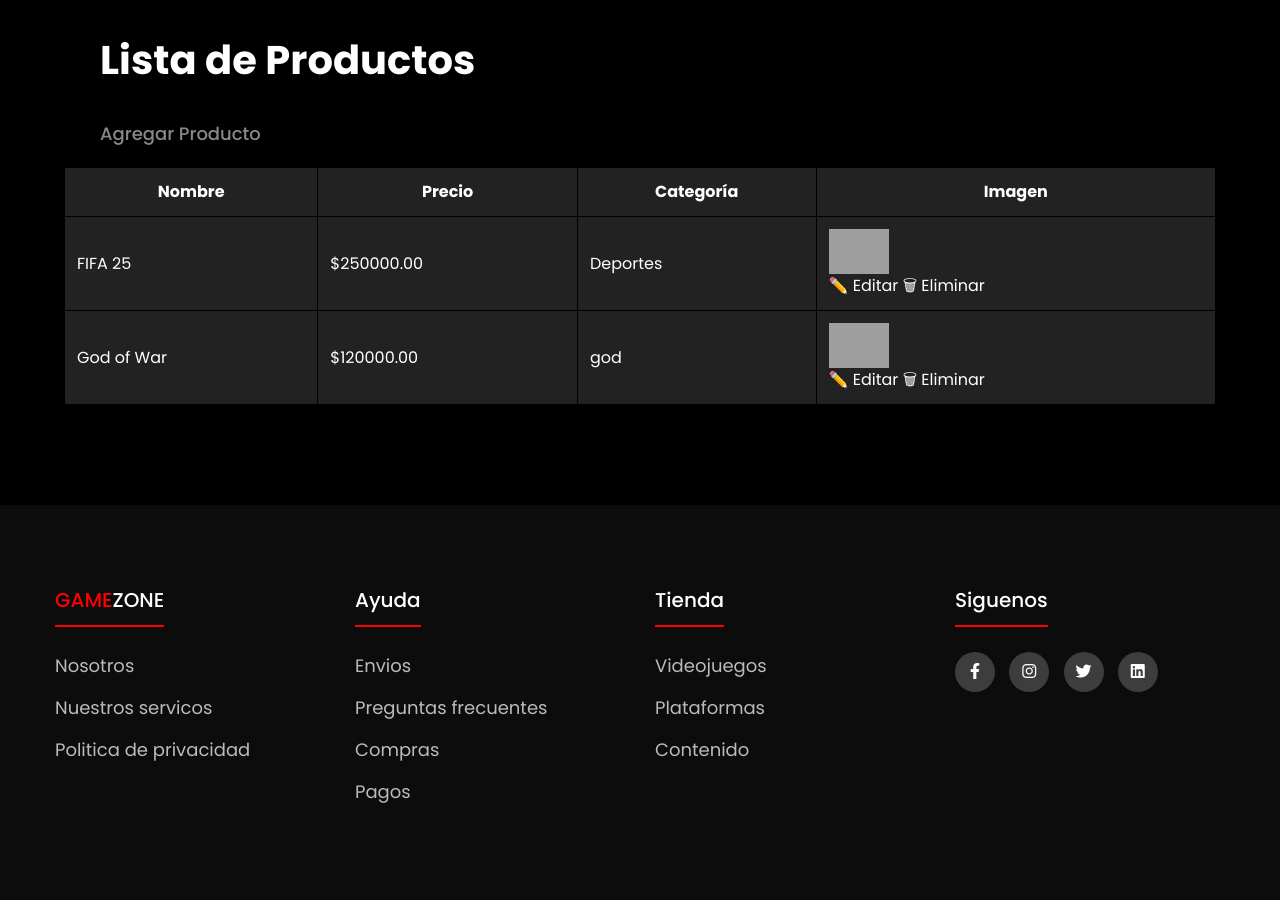
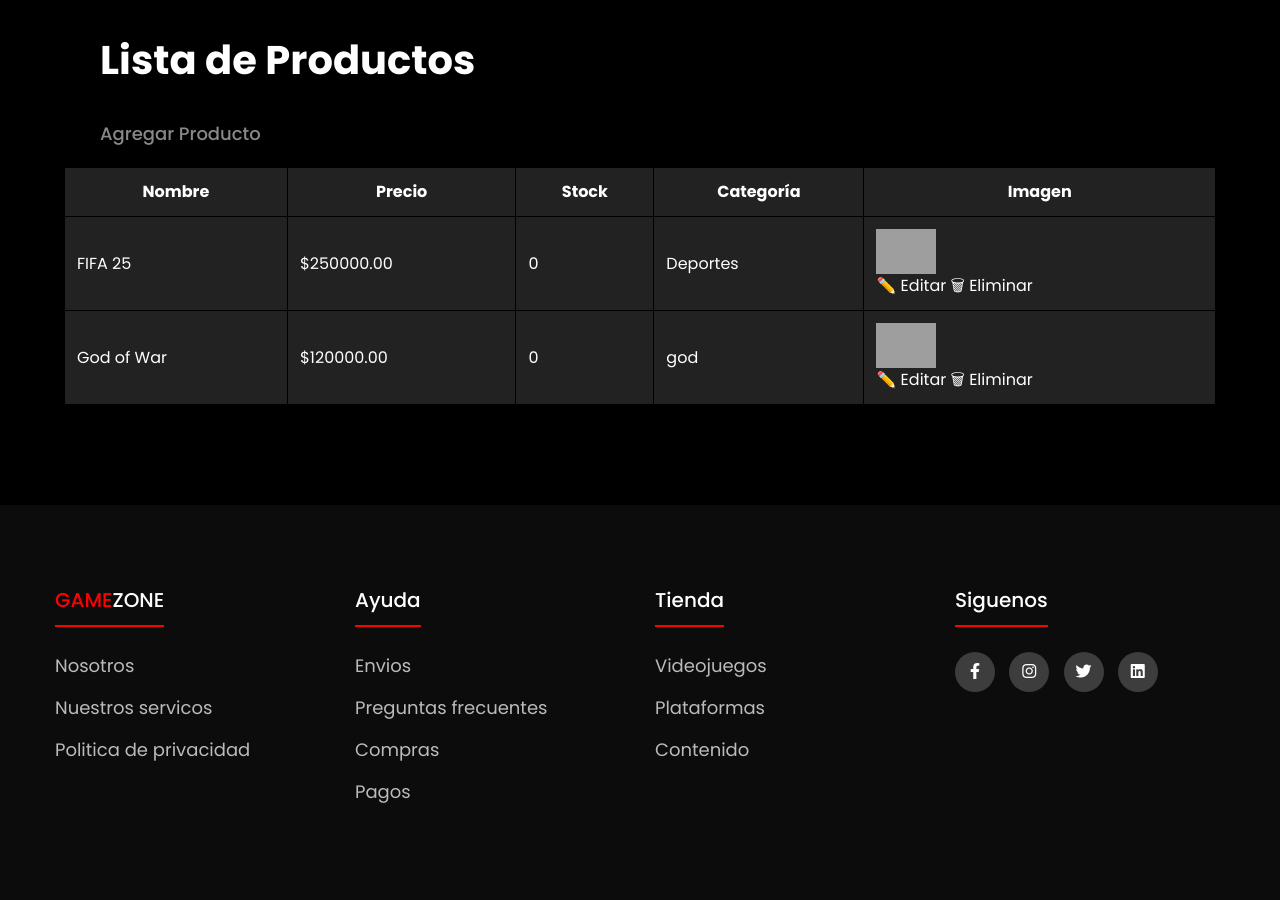
Before and after one commit to Sebcas16131/tienda_juegos, a PHP site: page /products.php in a window 1280 px wide. Shown: the part 70-970 px from the top of the page. Run offline with PHP 8.4, Linux system fonts and the light colour scheme; data comes from the database, SQL or seed files in the repository; some libraries are stand-ins or nearby versions; grey boxes are pictures that could not be loaded.

Commit message:
Funcionalidad de stock de productos

```diff
--- a/tienda/controllers/productcontroller.php
+++ b/tienda/controllers/productcontroller.php
@@ -18,6 +18,7 @@ class ProductController {
             $description = $_POST['description'] ?? '';
             $price = $_POST['price'] ?? '';
             $category_id = $_POST['category_id'] ?? null;
+            $stock=$_POST['stock']?? 0;
 
             // Subir imagen
             $image = '';
@@ -29,9 +30,15 @@ class ProductController {
             }
 
             if ($name && $price && $category_id) {
-                $productModel->save($name, $description, $price, $image, $category_id);
-                header('Location: products.php');
-                exit;
+                if($stock>0){
+                    $productModel->save($name, $description, $price, $image, $category_id,$stock);
+                    header('Location: products.php');
+                    exit;
+                }
+                else{
+                    $error = "Stock Invalido";
+                }
+
             } else {
                 $error = "Todos los campos son obligatorios.";
             }
@@ -63,6 +70,7 @@ public function update() {
         $price = $_POST['price'];
         $description = $_POST['description'];
         $category_id = $_POST['category_id'];
+        $stock=$_POST['stock']?? 0;
 
         $image = null;
 
@@ -73,9 +81,14 @@ public function update() {
         }
 
         $productModel = new Product();
-        $productModel->update($id, $name, $price, $description, $category_id, $image);
-
-        header('Location: products.php');
+        if($stock>0){
+                    $productModel->update($id, $name, $price, $description, $category_id, $image, $stock);
+                    header('Location: products.php');
+                    exit;
+                }
+                else{
+                    $error = "Stock Invalido";
+                }
         exit;
 
     }
--- a/tienda/models/product.php
+++ b/tienda/models/product.php
@@ -18,11 +18,11 @@ class Product {
         return $stmt->fetchAll(PDO::FETCH_ASSOC);
     }
 
-    public function save($name, $description, $price, $image, $category_id) {
-        $sql = "INSERT INTO products (name, description, price, image, category_id)
-                VALUES (?, ?, ?, ?, ?)";
+    public function save($name, $description, $price, $image, $category_id,$stock) {
+        $sql = "INSERT INTO products (name, description, price, image, category_id,stock)
+                VALUES (?, ?, ?, ?, ?,?)";
         $stmt = $this->conn->prepare($sql);
-        return $stmt->execute([$name, $description, $price, $image, $category_id]);
+        return $stmt->execute([$name, $description, $price, $image, $category_id,$stock]);
     }
 
     public function getCategories() {
@@ -67,13 +67,13 @@ public function search($name, $category_id = null) {
     $stmt->execute($params);
     return $stmt->fetchAll(PDO::FETCH_ASSOC);
 }
-public function update($id, $name, $price, $description, $category_id, $image = null) {
+public function update($id, $name, $price, $description, $category_id, $image = null,$stock) {
     if ($image) {
-        $sql = "UPDATE products SET name = ?, price = ?, description = ?, category_id = ?, image = ? WHERE id = ?";
-        $params = [$name, $price, $description, $category_id, $image, $id];
+        $sql = "UPDATE products SET name = ?, price = ?, description = ?, category_id = ?, image = ?, stock=? WHERE id = ?";
+        $params = [$name, $price, $description, $category_id, $image,$stock,$id];
     } else {
-        $sql = "UPDATE products SET name = ?, price = ?, description = ?, category_id = ? WHERE id = ?";
-        $params = [$name, $price, $description, $category_id, $id];
+        $sql = "UPDATE products SET name = ?, price = ?, description = ?, category_id = ?, stock=? WHERE id = ?";
+        $params = [$name, $price, $description, $category_id,$stock, $id];
     }
 
     $stmt = $this->conn->prepare($sql);
--- a/tienda/tienda_virtual.sql
+++ b/tienda/tienda_virtual.sql
@@ -18,6 +18,8 @@ SET time_zone = "+00:00";
 /*!40101 SET NAMES utf8mb4 */;
 
 --
+create database tienda_virtual;
+use tienda_virtual;
 -- Base de datos: `tienda_virtual`
 --
 
@@ -241,3 +243,7 @@ COMMIT;
 /*!40101 SET CHARACTER_SET_CLIENT=@OLD_CHARACTER_SET_CLIENT */;
 /*!40101 SET CHARACTER_SET_RESULTS=@OLD_CHARACTER_SET_RESULTS */;
 /*!40101 SET COLLATION_CONNECTION=@OLD_COLLATION_CONNECTION */;
+
+-- Actualizacion de tablas
+ALTER TABLE `products`
+ADD COLUMN `stock` INT(11) NOT NULL DEFAULT 0 AFTER `category_id`;
--- a/tienda/views/layout/header.php
+++ b/tienda/views/layout/header.php
@@ -41,6 +41,7 @@ if (session_status() === PHP_SESSION_NONE) {
 
                 <li><a href="my_orders.php">MIS PEDIDOS</a></li>
                 <li><a href="logout.php">CERRAR SESION</a></li>
+                <li><a href="cart.php" class="boton-carrito">🛒 Mi carrito</a></li>
             <?php else: ?>
 
 
--- a/tienda/views/product/create.php
+++ b/tienda/views/product/create.php
@@ -16,6 +16,9 @@
 
     <label>Precio:</label><br>
     <input type="number" name="price" step="0.01" min="0" required class="input-login"><br><br>
+
+    <label>Stock:</label><br>
+    <input type="number" name="stock" min="0" required class="input-login"><br><br>
 
     <label>Categoría:</label><br>
     <select name="category_id" required class="input-login">
--- a/tienda/views/product/detail.php
+++ b/tienda/views/product/detail.php
@@ -11,7 +11,8 @@
         <h2><?= htmlspecialchars($product['name']) ?></h2>
         <p> <?= htmlspecialchars($product['category_name']) ?></p><br>
         <p><strong>Descripción:</strong> <?= nl2br(htmlspecialchars($product['description'])) ?></p><br>
-        <p><strong>Precio:</strong> $<?= number_format($product['price'], 2) ?></p>
+        <p><strong>Precio:</strong> $<?= number_format($product['price'], 2) ?></p><br>
+        <p><strong>Stock disponible:</strong> <?= $product['stock'] ?></p>
         <br><br>
         <div class="container-buttons-product">
             <a href="cart.php?action=add&id=<?= $product['id'] ?>" class="button-cart-product">Agregar al carrito</a>
--- a/tienda/views/product/edit.php
+++ b/tienda/views/product/edit.php
@@ -10,6 +10,9 @@
 
     <label>Precio:</label>
     <input type="number" name="price"  min="0" value="<?= $product['price'] ?>" required>
+
+    <label>Stock:</label>
+    <input type="number" name="stock" value="<?= $product['stock'] ?>" min="0" required>
 
     <label>Descripción:</label>
     <textarea name="description" required><?= htmlspecialchars($product['description']) ?></textarea>
--- a/tienda/views/product/index.php
+++ b/tienda/views/product/index.php
@@ -7,6 +7,7 @@
     <tr>
         <th>Nombre</th>
         <th>Precio</th>
+        <th>Stock</th>
         <th>Categoría</th>
         <th>Imagen</th>
     </tr>
@@ -14,6 +15,7 @@
         <tr>
             <td><?= htmlspecialchars($prod['name']) ?></td>
             <td>$<?= $prod['price'] ?></td>
+            <td><?= $prod['stock'] ?></td>
             <td><?= $prod['category_name'] ?? 'Sin categoría' ?></td>
             <td>
                 <?php if (!empty($prod['image'])): ?>
```
Also changed, not shown: tienda/controllers/cartcontroller.php (+34 -11 lines), tienda/models/order.php (+14 -0 lines), tienda/views/cart/index.php (+7 -2 lines), tienda/public/uploads/1751914381_perfil_04.jpg (added).
